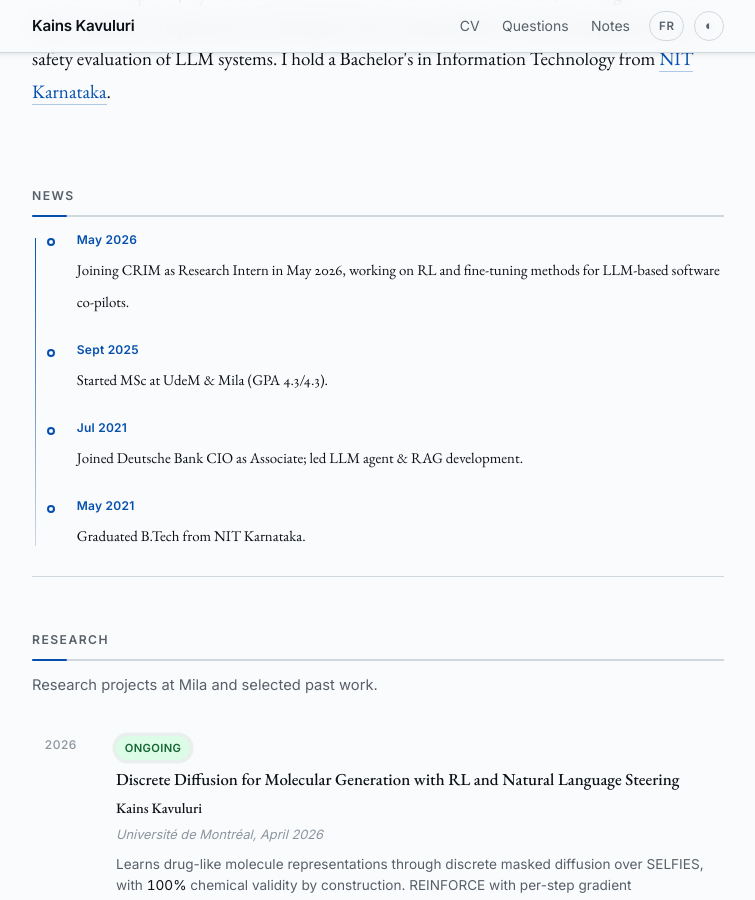
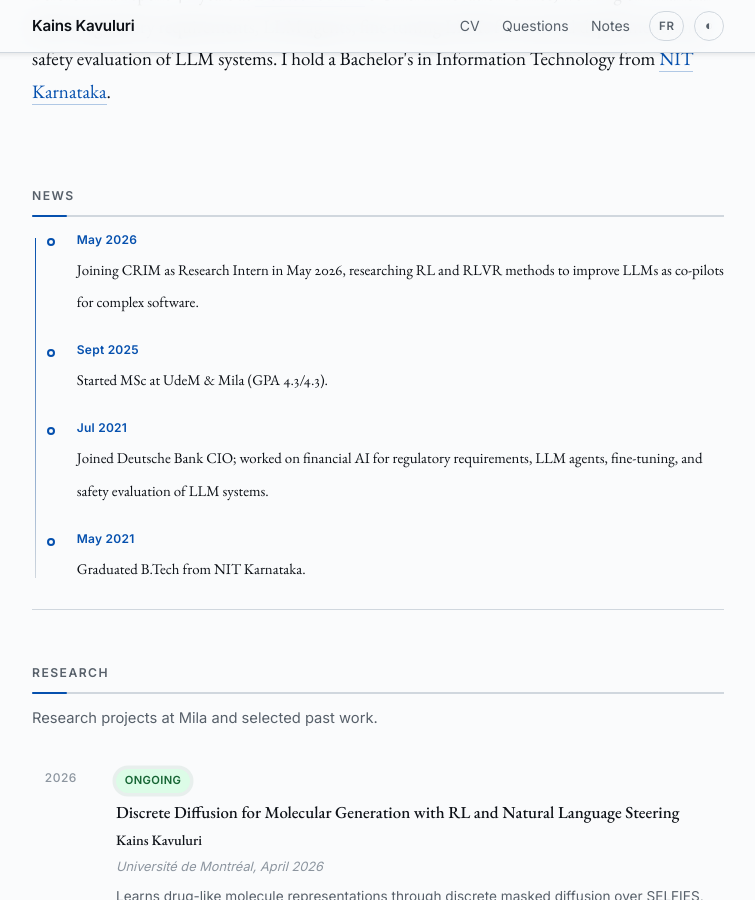
Before and after one commit to kainsk1/kainsk1.github.io, a Jekyll site: the page built from index.html, in a window 1280 px wide and 900 px high, scrolled down 706 px. Shown: the whole window, without its empty margins (262-1017 px from the left). Built offline with Jekyll 4.4.1, drawn with Linux system fonts in a browser that asks for light colours; the list of posts is cut into pages by our own code.

Commit message:
update news

```diff
--- a/assets/js/i18n.js
+++ b/assets/js/i18n.js
@@ -27,9 +27,9 @@ const TRANSLATIONS = {
 
     /* ── News items ── */
     "badge.upcoming": "upcoming",
-    "news.0": "Joining CRIM as Research Intern in May 2026, working on RL and fine-tuning methods for LLM-based software co-pilots.",
+    "news.0": "Joining CRIM as Research Intern in May 2026, researching RL and RLVR methods to improve LLMs as co-pilots for complex software.",
     "news.1": "Started MSc at UdeM &amp; Mila (GPA 4.3/4.3).",
-    "news.2": "Joined Deutsche Bank CIO; built LLM agents and RAG pipelines for enterprise financial analysis.",
+    "news.2": "Joined Deutsche Bank CIO; worked on financial AI for regulatory requirements, LLM agents, fine-tuning, and safety evaluation of LLM systems.",
     "news.3": "Graduated B.Tech from NIT Karnataka.",
 
     /* ── Research page ── */
@@ -115,9 +115,9 @@ const TRANSLATIONS = {
 
     /* ── News items ── */
     "badge.upcoming": "à venir",
-    "news.0": "Stagiaire de recherche au CRIM à partir de mai 2026, travaillant sur des méthodes AR et d'affinage fin pour les co-pilotes logiciels basés sur des LLM.",
+    "news.0": "Stagiaire de recherche au CRIM à partir de mai 2026, travaillant sur la capacité des LLM à naviguer et utiliser des logiciels complexes comme co-pilotes pour les utilisateurs.",
     "news.1": "Début de la maîtrise à UdeM &amp; Mila (moyenne 4,3/4,3).",
-    "news.2": "Rejoins Deutsche Bank CIO en tant qu'associé ; développement d'agents LLM et de pipelines RAG.",
+    "news.2": "Rejoint Deutsche Bank CIO ; travaux sur l'IA financière réglementaire, agents LLM, fine-tuning et évaluation de la sécurité des systèmes LLM.",
     "news.3": "Diplômé en B.Tech. du NIT Karnataka.",
 
     /* ── Research page ── */
--- a/index.html
+++ b/index.html
@@ -39,7 +39,7 @@ title: Kains Kavuluri
   <div class="timeline animate-in delay-3">
     <div class="timeline-item">
       <span class="timeline-date">May 2026</span>
-      <span class="timeline-text" data-i18n="news.0">Joining CRIM as Research Intern in May 2026, working on RL and fine-tuning methods for LLM-based software co-pilots.</span>
+      <span class="timeline-text" data-i18n="news.0">Joining CRIM as Research Intern in May 2026, researching RL and RLVR methods to improve LLMs as co-pilots for complex software.</span>
     </div>
     <div class="timeline-item">
       <span class="timeline-date">Sept 2025</span>
@@ -47,7 +47,7 @@ title: Kains Kavuluri
     </div>
     <div class="timeline-item">
       <span class="timeline-date">Jul 2021</span>
-      <span class="timeline-text" data-i18n="news.2">Joined Deutsche Bank CIO as Associate; led LLM agent &amp; RAG development.</span>
+      <span class="timeline-text" data-i18n="news.2">Joined Deutsche Bank CIO; worked on financial AI for regulatory requirements, LLM agents, fine-tuning, and safety evaluation of LLM systems.</span>
     </div>
     <div class="timeline-item">
       <span class="timeline-date">May 2021</span>
```
